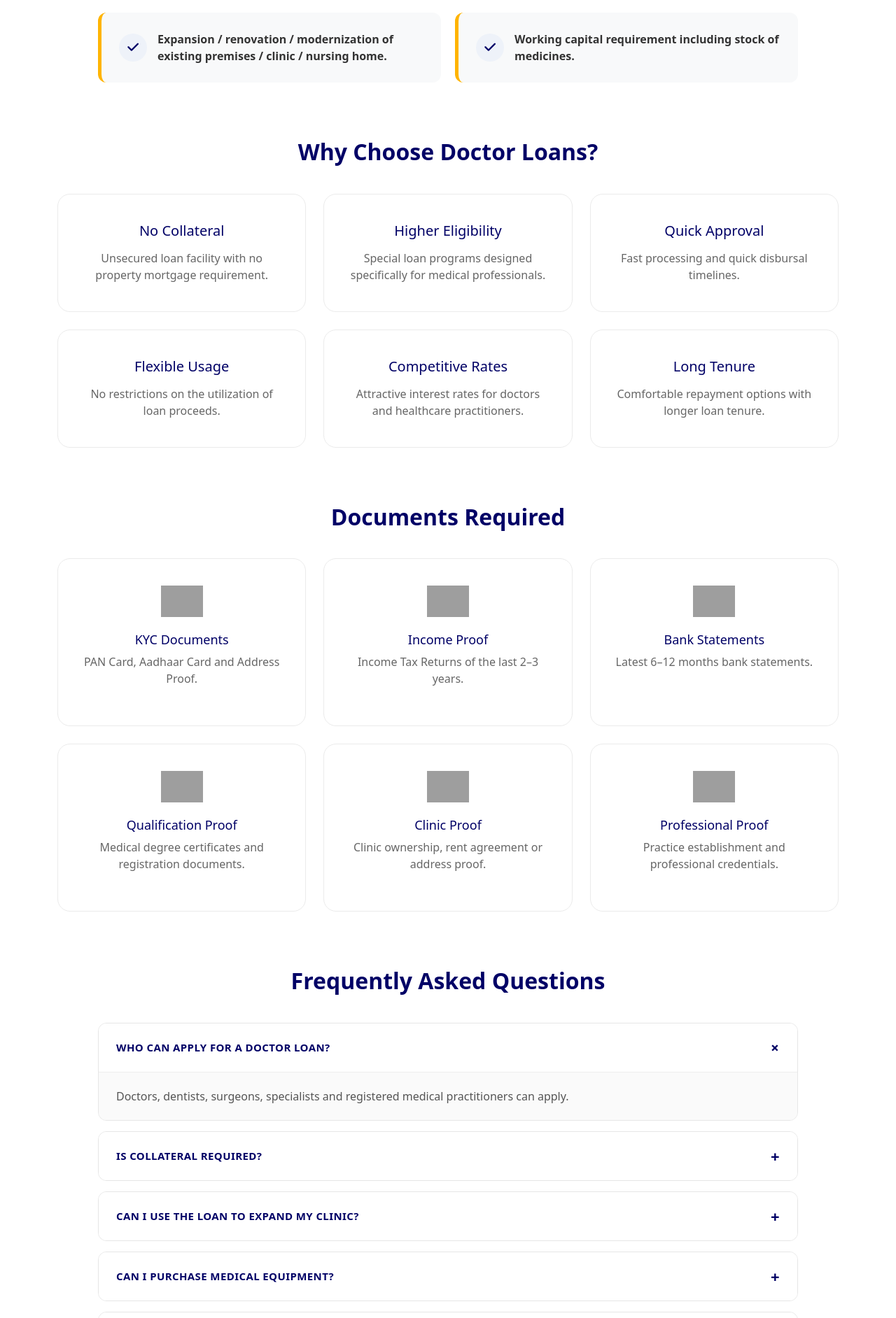
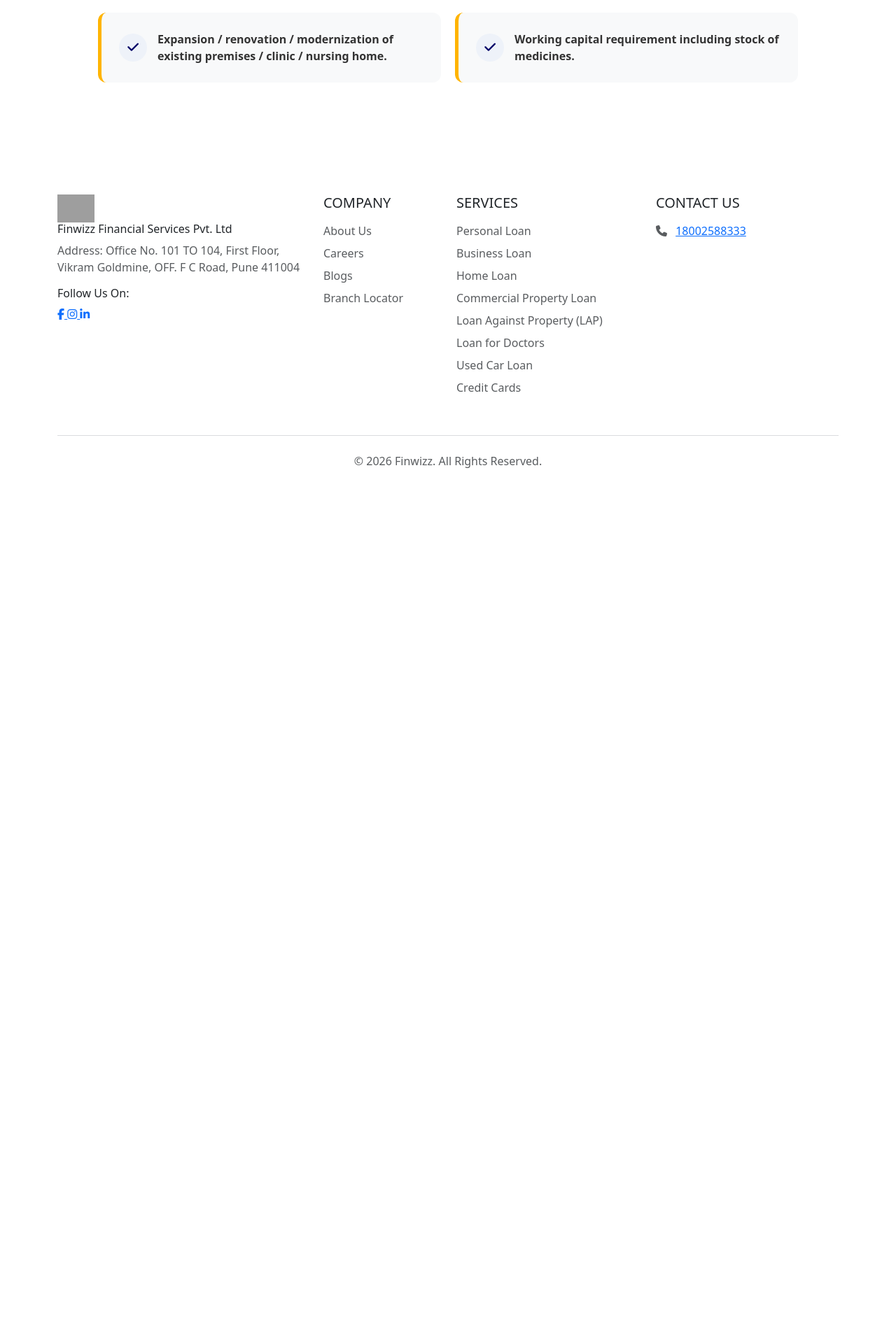
Before and after one commit to Alakh11/finwizz, a Django app: page /services/loan-for-doctors/ in a window 1280 px wide. Shown: the part 1738-3622 px from the top of the page at 70% size. After the commit the page ends 2407 px from the top, so only its background shows below. Run offline with Django 5.2, Linux system fonts and the light colour scheme; parts of the project's set-up code (start-up, migrations or seed data) failed here and were passed over; grey boxes are pictures that could not be loaded.

Commit message:
commented out the section

```diff
--- a/templates/services/loan-for-doctors.html
+++ b/templates/services/loan-for-doctors.html
@@ -99,7 +99,7 @@
     </div>
 
     <!-- Key Benefits -->
-    <div class="documents-section">
+    <!-- <div class="documents-section">
 
       <h3>Why Choose Doctor Loans?</h3>
 
@@ -137,10 +137,10 @@
 
       </div>
 
-    </div>
+    </div> -->
 
     <!-- Documents Required -->
-    <div class="documents-section">
+    <!-- <div class="documents-section">
 
       <h3>Documents Required</h3>
 
@@ -184,10 +184,10 @@
 
       </div>
 
-    </div>
+    </div> -->
 
     <!-- FAQ -->
-    <div class="faq-section">
+    <!-- <div class="faq-section">
 
       <h3>Frequently Asked Questions</h3>
 
@@ -241,7 +241,7 @@
         </div>
       </div>
 
-    </div>
+    </div> -->
 
   </div>
 </section>
```
